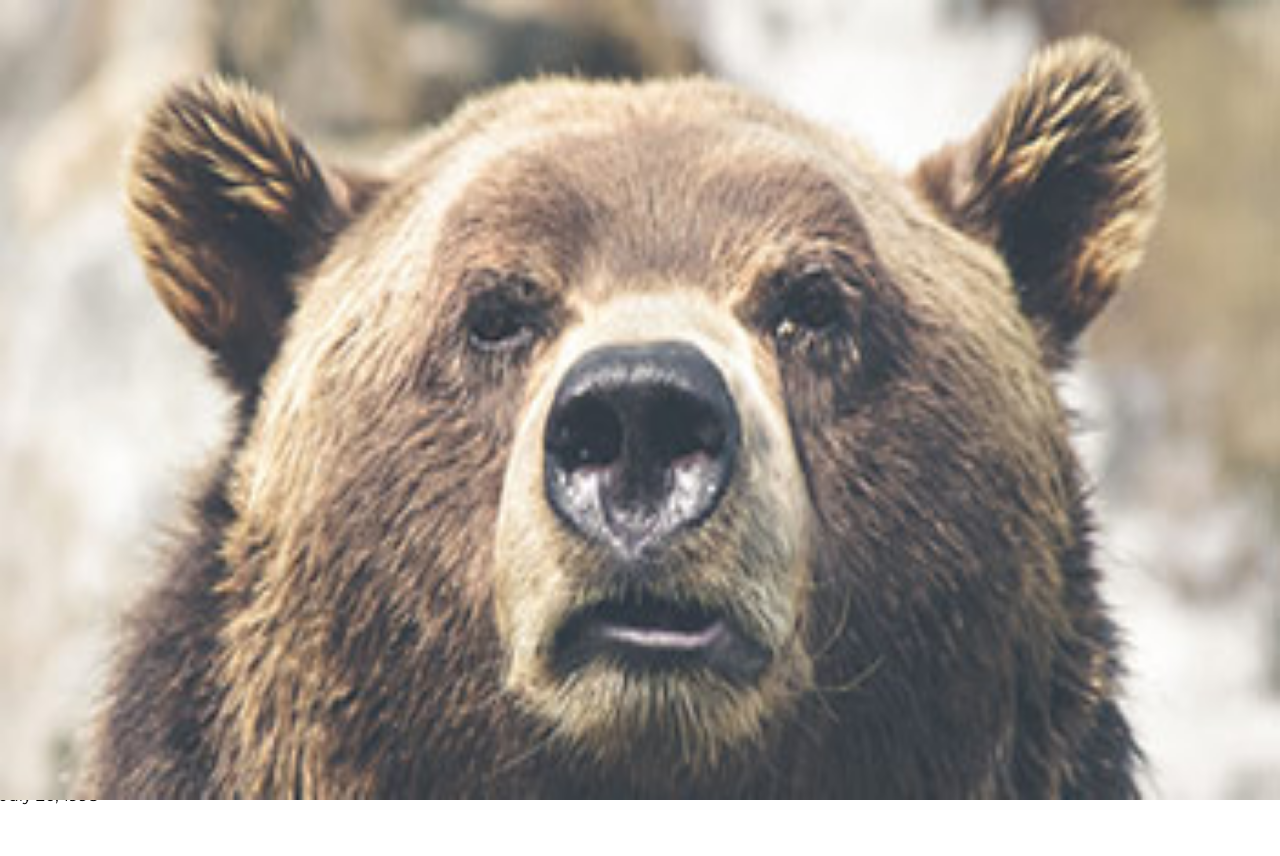
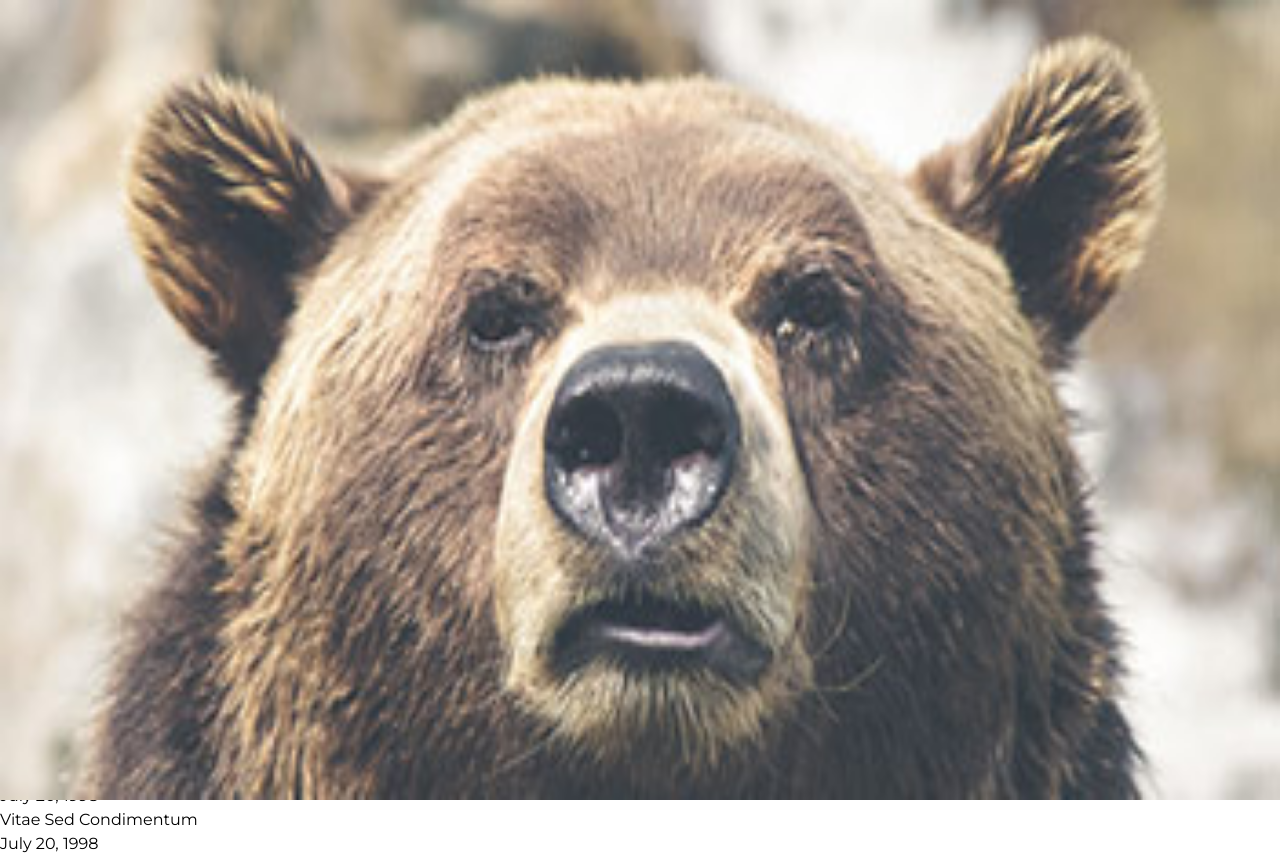
Before and after one commit to Gonpassa/blog_next, a Next.js app: page / in a window 1280 px wide. Before the commit the page ends 808 px from the top, so only its background shows below. Built offline with nearby package versions, Linux system fonts and the light colour scheme.

Commit message:
navbar fixed

```diff
--- a/app/components/BlogCard.jsx
+++ b/app/components/BlogCard.jsx
@@ -3,15 +3,15 @@ import Link from "next/link";
 
 export default function BlogCard({ title, img, date }) {
   return (
-    <div className="w-[366px] h-[262px] grid grid-cols-1 grid-rows-6 drop-shadow-md bg-zinc-50 dark:bg-zinc-950">
-      <div className="image relative row-span-4 overflow-hidden">
+    <div className="w-auto h-auto grid grid-cols-1 grid-rows-6 drop-shadow-sm border-[1px] bg-zinc-50 dark:bg-zinc-950 dark:border-zinc-900">
+      <Link href="/" className="image relative row-span-4 overflow-hidden">
         <Image
           src="/bear.jpg"
           fill={true}
           alt="image"
           className="hover:scale-105 transition-transform"
         />
-      </div>
+      </Link>
       <h3 className="row-span-1 font-bold text-l flex justify-start items-end pl-4">
         Vitae Sed Condimentum
       </h3>
--- a/app/components/BlogList.jsx
+++ b/app/components/BlogList.jsx
@@ -2,10 +2,13 @@ import BlogCard from "./BlogCard";
 
 export default function BlogList() {
   return (
-    <section className="h-screen w-full mt-4 flex flex-col justify-around items-center">
-      <BlogCard />
-      <BlogCard />
-      <BlogCard />
+    <section className="h-screen max-w-full flex mt-12 pt-12 border-t-[1px] justify-center px-12">
+      <div className="h-auto w-full grid grid-cols-1 grid-rows-4 gap-8">
+        <BlogCard />
+        <BlogCard />
+        <BlogCard />
+        <BlogCard />
+      </div>
     </section>
   );
 }
--- a/app/components/Navbar.jsx
+++ b/app/components/Navbar.jsx
@@ -23,7 +23,7 @@ export default function Navbar() {
     return null;
   }
   return (
-    <nav className="flex justify-around items-center w-full text-lg h-16 border-b-[.5px] dark:border-b-zinc-50 dark:bg-zinc-950 drop-shadow px-4">
+    <nav className="flex justify-around items-center w-full text-lg h-16 border-b-[.5px] dark:border-b-zinc-50 dark:bg-zinc-950 drop-shadow px-4 fixed z-50 top-0 left-0 bg-white">
       <Link href="/">
         <h1 className="grow h-full flex justify-center items-center font-bold hover:text-sky-400">
           Saccades
--- a/app/layout.jsx
+++ b/app/layout.jsx
@@ -15,7 +15,7 @@ export default function RootLayout({ children }) {
     <html lang="en">
       <Providers>
         <body
-          className={`min-h-screen w-screen text-zinc-600 bg-zinc-100 mx-auto dark:bg-zinc-900 dark:text-zinc-50 relative ${montserrat.className}`}
+          className={`h-screen w-screen text-zinc-600 bg-zinc-100 mx-auto dark:bg-zinc-900 dark:text-zinc-50 relative ${montserrat.className} pt-16`}
         >
           <Navbar />
           <main className="min-h-full mx-auto w-full md:max-w-[1000px] bg-inherit">
```
